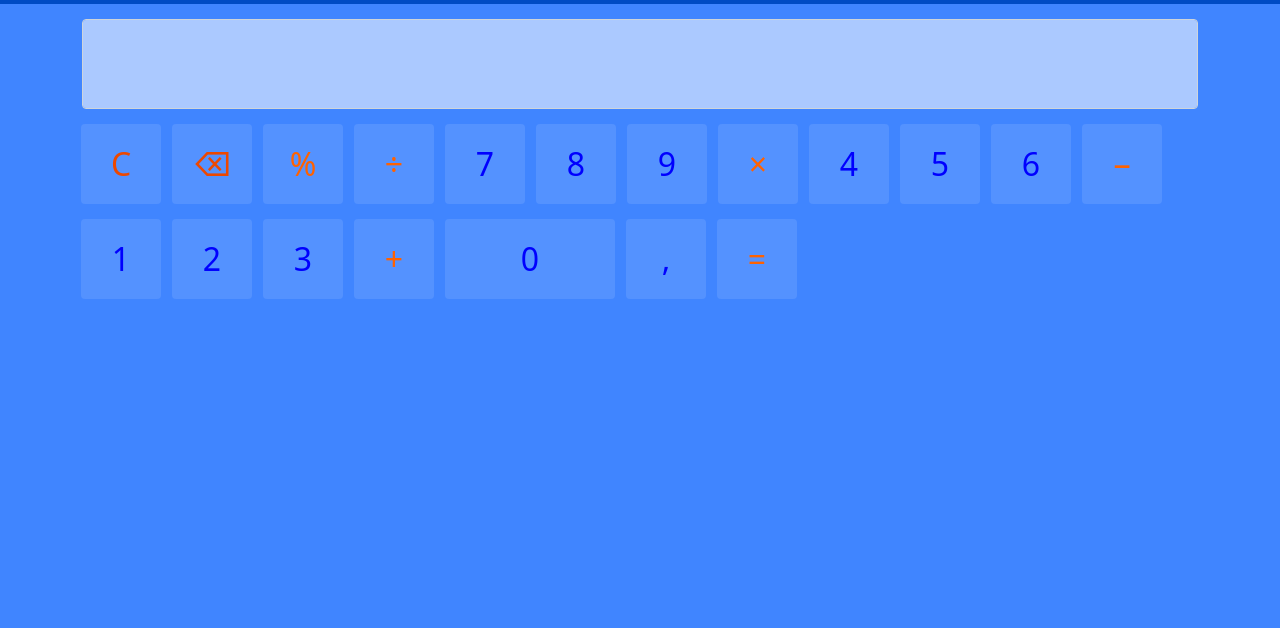
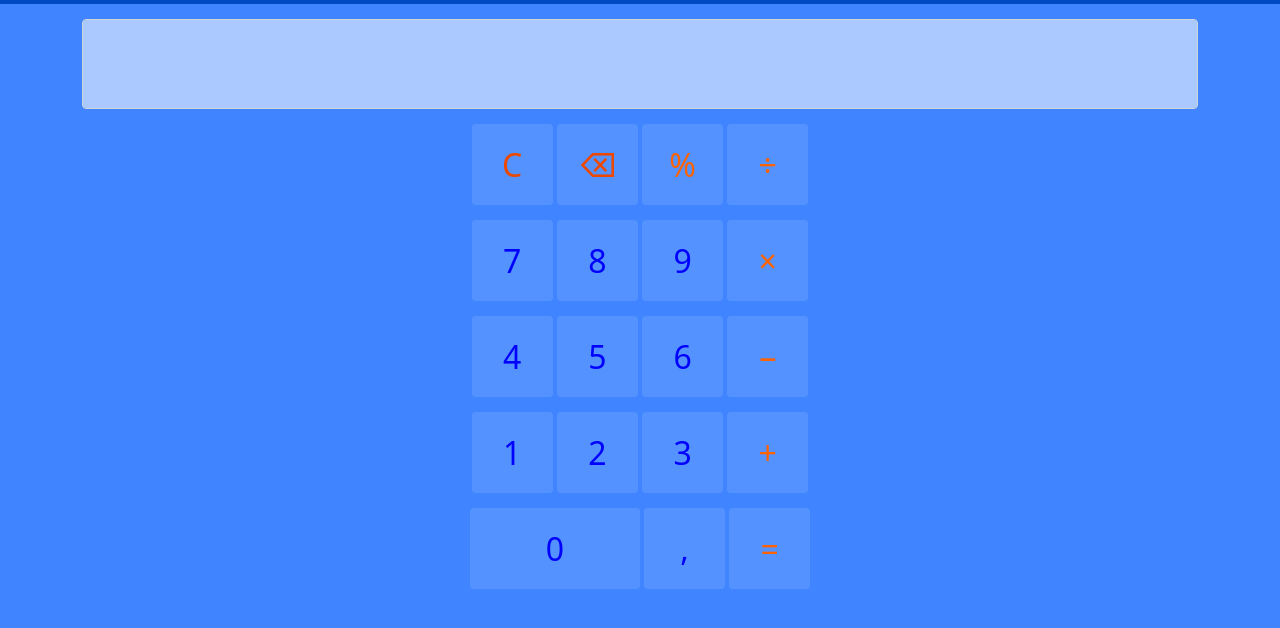
Before and after one commit to KauaDrar/Projeto_2_Calculadora_Avancada, a website: page www/index.html in a window 1280 px wide. Shown: the part 76-704 px from the top of the page. Drawn offline with Linux system fonts and the light colour scheme.

Commit message:
Centralizei e diminuí os botões.

```diff
--- a/www/css/style.css
+++ b/www/css/style.css
@@ -17,12 +17,11 @@ body{
 }
 .btn{
   background-color: #5492ff;
-  height: 80px;
-  width: 80px;
+  height: 81px;
+  width: 81px;
   font-size: 32px;
   color: blue;
   margin-top: 15px;
-  margin-left: 11px;
 }
 .operacao{
   color: #ff6200;
--- a/www/index.html
+++ b/www/index.html
@@ -39,6 +39,7 @@
 	  </div>
     <div>
   </div>
+      <div class="botao"><center>
       <button class="btn apagar">C</button>
       <button class="btn apagar">⌫</button>
       <button class="btn operacao">%</button>
@@ -62,6 +63,7 @@
       <button class="btn zero">0</button>
       <button class="btn">,</button>
       <button class="btn operacao">=</button>
+      <center></div>
 <br>
 </body>
 </html>
```
